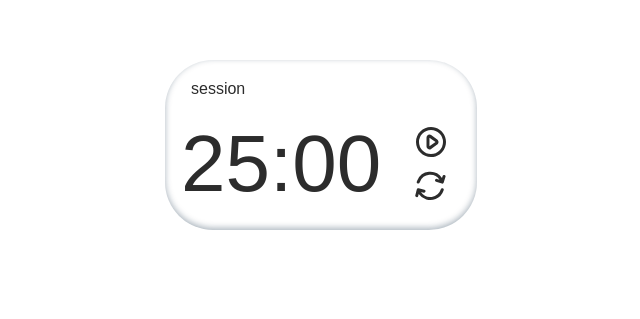
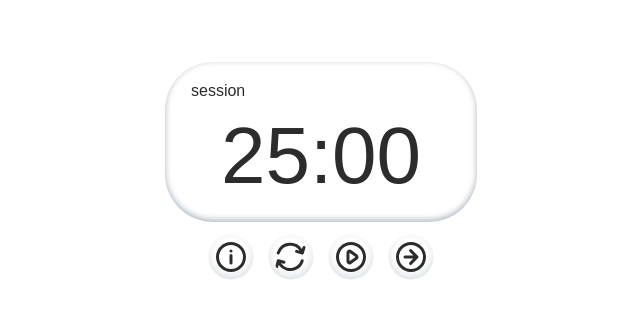
Before and after one commit to SamNarrative/Pod-timer, a React (Create React App) app: page / in a window 1280 px wide. Shown: the part 173-492 px from the top of the page, without its empty margins (319-959 px from the left). Built offline with nearby package versions, Linux system fonts and the light colour scheme.

Commit message:
move buttons to outside the session, make the finishing at not show seconds and format things

```diff
--- a/src/App.js
+++ b/src/App.js
@@ -1,8 +1,8 @@
-import "./styles.css";
-import React from "react";
-import { useEffect, useState } from "react";
-import moment from "moment";
-import "moment-timezone";
+import './styles.css';
+import React from 'react';
+import { useEffect, useState } from 'react';
+import moment from 'moment';
+import 'moment-timezone';
 
 moment().format();
 
@@ -21,7 +21,7 @@ function ClockWrapper() {
   const [sessionLengthTime, setSessionLengthTime] = useState(time);
   const [breakLengthTime, setBreakLengthTime] = useState(300);
   const [session, setSession] = useState(true);
-  const [beep, setBeep] = useState("");
+  const [beep, setBeep] = useState('');
   const [finishEpoc, setFinishEpoc] = useState();
 
   useEffect(() => {
@@ -40,7 +40,7 @@ function ClockWrapper() {
     const newTime = time;
     const minutes = Math.floor(newTime / 60);
     const seconds = newTime - minutes * 60;
-    return seconds < 10 ? minutes + ":0" + seconds : minutes + ":" + seconds;
+    return seconds < 10 ? minutes + ':0' + seconds : minutes + ':' + seconds;
   }
 
   function handleTimerClick() {
@@ -54,7 +54,7 @@ function ClockWrapper() {
   }
 
   function handleLengthChange(increase, type) {
-    if (type === "session") {
+    if (type === 'session') {
       if (sessionLengthTime <= 60 && !increase) {
         return;
       }
@@ -88,7 +88,7 @@ function ClockWrapper() {
   }
 
   useEffect(() => {
-    setBeep(document.getElementById("beep"));
+    setBeep(document.getElementById('beep'));
   }, []);
 
   if (time === 0) {
@@ -143,26 +143,26 @@ function Session({
   handleResetClick,
   timerActive,
   session,
-  finishEpoc
+  finishEpoc,
 }) {
   return (
     <div id="session">
       <div id="titleText">
         <p className="sessionTitle" id="title">
-          {session ? "session" : "break"}
+          {session ? 'session' : 'break'}
         </p>
         <p className="sessionTitle" id="finishingAt">
           {finishEpoc && timerActive
-            ? "finishing at: " +
+            ? 'finishing at: ' +
               moment
                 .unix(Math.round(finishEpoc / 1000))
-                .tz("Pacific/Auckland")
-                .format("h:mm:ssa")
-            : ""}
+                .tz('Pacific/Auckland')
+                .format('h:mma')
+            : ''}
         </p>
       </div>
-      <SessionTimer
-        formattedTime={formattedTime}
+      <SessionTimer formattedTime={formattedTime} />
+      <SessionButtons
         handleTimerClick={handleTimerClick}
         handleResetClick={handleResetClick}
         timerActive={timerActive}
@@ -171,29 +171,23 @@ function Session({
   );
 }
 
-function SessionTimer({
-  formattedTime,
-  handleTimerClick,
-  handleResetClick,
-  timerActive
-}) {
+function SessionTimer({ formattedTime }) {
   return (
     <div id="sessionTimerText">
       <p>{formattedTime}</p>
+    </div>
+  );
+}
+
+function SessionButtons({ handleTimerClick, handleResetClick, timerActive }) {
+  return (
     <div id="sessionTimerButtons">
       <svg
-          onClick={() => handleTimerClick()}
+        onClick={() => handleResetClick()}
         className="timerButton"
-          xmlns="http://www.w3.org/2000/svg"
-          viewBox="-2 -2 24 24"
-          width="24"
-          fill="currentColor"
+        xmlns="http://www.w3.org/2000/svg" viewBox="-2 -2 24 24" width="24" fill="currentColor"
       >
-          {timerActive ? (
-            <path d="M2 0h2a2 2 0 0 1 2 2v14a2 2 0 0 1-2 2H2a2 2 0 0 1-2-2V2a2 2 0 0 1 2-2zm0 2v14h2V2H2zm10-2h2a2 2 0 0 1 2 2v14a2 2 0 0 1-2 2h-2a2 2 0 0 1-2-2V2a2 2 0 0 1 2-2zm0 2v14h2V2h-2z"></path>
-          ) : (
-            <path d="M10 20C4.477 20 0 15.523 0 10S4.477 0 10 0s10 4.477 10 10-4.477 10-10 10zm0-2a8 8 0 1 0 0-16 8 8 0 0 0 0 16zm4.126-6.254l-4.055 2.898c-.905.646-2.13.389-2.737-.576A2.201 2.201 0 0 1 7 12.898V7.102C7 5.942 7.883 5 8.972 5c.391 0 .774.124 1.099.356l4.055 2.898c.905.647 1.146 1.952.54 2.917a2.042 2.042 0 0 1-.54.575zM8.972 7.102v5.796L13.027 10 8.972 7.102z"></path>
-          )}
+        <path d="M10 20C4.477 20 0 15.523 0 10S4.477 0 10 0s10 4.477 10 10-4.477 10-10 10zm0-2a8 8 0 1 0 0-16 8 8 0 0 0 0 16zm0-10a1 1 0 0 1 1 1v5a1 1 0 0 1-2 0V9a1 1 0 0 1 1-1zm0-1a1 1 0 1 1 0-2 1 1 0 0 1 0 2z"></path>
       </svg>
       <svg
         onClick={() => handleResetClick()}
@@ -205,7 +199,38 @@ function SessionTimer({
       >
         <path d="M17.83 4.194l.42-1.377a1 1 0 1 1 1.913.585l-1.17 3.825a1 1 0 0 1-1.248.664l-3.825-1.17a1 1 0 1 1 .585-1.912l1.672.511A7.381 7.381 0 0 0 3.185 6.584l-.26.633a1 1 0 1 1-1.85-.758l.26-.633A9.381 9.381 0 0 1 17.83 4.194zM2.308 14.807l-.327 1.311a1 1 0 1 1-1.94-.484l.967-3.88a1 1 0 0 1 1.265-.716l3.828.954a1 1 0 0 1-.484 1.941l-1.786-.445a7.384 7.384 0 0 0 13.216-1.792 1 1 0 1 1 1.906.608 9.381 9.381 0 0 1-5.38 5.831 9.386 9.386 0 0 1-11.265-3.328z"></path>
       </svg>
-      </div>
+
+        {timerActive ? (
+             <svg
+             onClick={() => handleTimerClick()}
+             className="timerButton"
+             xmlns="http://www.w3.org/2000/svg"
+         viewBox="-4 -3 24 24"
+             width="24"
+             fill="currentColor"
+           >
+          <path d="M2 0h2a2 2 0 0 1 2 2v14a2 2 0 0 1-2 2H2a2 2 0 0 1-2-2V2a2 2 0 0 1 2-2zm0 2v14h2V2H2zm10-2h2a2 2 0 0 1 2 2v14a2 2 0 0 1-2 2h-2a2 2 0 0 1-2-2V2a2 2 0 0 1 2-2zm0 2v14h2V2h-2z"></path>
+          </svg>) : (
+             <svg
+             onClick={() => handleTimerClick()}
+             className="timerButton"
+             xmlns="http://www.w3.org/2000/svg"
+             viewBox="-2 -2 24 24"
+             width="24"
+             fill="currentColor"
+           >
+          <path d="M10 20C4.477 20 0 15.523 0 10S4.477 0 10 0s10 4.477 10 10-4.477 10-10 10zm0-2a8 8 0 1 0 0-16 8 8 0 0 0 0 16zm4.126-6.254l-4.055 2.898c-.905.646-2.13.389-2.737-.576A2.201 2.201 0 0 1 7 12.898V7.102C7 5.942 7.883 5 8.972 5c.391 0 .774.124 1.099.356l4.055 2.898c.905.647 1.146 1.952.54 2.917a2.042 2.042 0 0 1-.54.575zM8.972 7.102v5.796L13.027 10 8.972 7.102z"></path>
+          </svg>)}
+
+      <svg
+        onClick={() => handleResetClick()}
+        className="timerButton"
+        xmlns="http://www.w3.org/2000/svg"
+        viewBox="-2 -2 24 24" width="24"
+        fill="currentColor"
+      >
+        <path d="M10 20C4.477 20 0 15.523 0 10S4.477 0 10 0s10 4.477 10 10-4.477 10-10 10zm0-2a8 8 0 1 0 0-16 8 8 0 0 0 0 16zm1.586-7H6a1 1 0 0 1 0-2h5.586L9.05 6.464a1 1 0 1 1 1.414-1.414l4.243 4.243a.997.997 0 0 1 0 1.414l-4.243 4.243a1 1 0 1 1-1.414-1.414L11.586 11z"></path>
+      </svg>
     </div>
   );
 }
@@ -215,7 +240,7 @@ function Control({ title, time, handleLengthChange, type }) {
     const newTime = time;
     const minutes = Math.floor(newTime / 60);
     const seconds = newTime - minutes * 60;
-    return seconds < 10 ? minutes + ":0" + seconds : minutes + ":" + seconds;
+    return seconds < 10 ? minutes + ':0' + seconds : minutes + ':' + seconds;
   }
 
   return (
--- a/src/styles.css
+++ b/src/styles.css
@@ -45,7 +45,7 @@
 
 #session {
   width: 300px;
-  height: 150px;
+  height: 140px;
   border-radius: 48px;
   padding: 10px 6px;
   box-shadow: rgba(10, 37, 64, 0.35) 0px -2px 6px 0px inset;
@@ -63,14 +63,13 @@
   justify-content: center;
   align-items: center;
   text-align: center;
-  grid-template-columns: 2fr 1fr;
 }
 
 #sessionTimerText p {
   font-size: 80px;
   font-weight: normal;
   text-align: center;
-  margin: 10px;
+  margin: 0px 20px;
 }
 
 #lengthControls {
@@ -93,14 +92,21 @@
 
 #sessionTimerButtons {
   display: grid;
-  grid-template-columns: 1fr;
+  grid-template-columns: 1fr 1fr 1fr 1fr;
   justify-items: center;
-  z-index: 1;
+  align-items: center;
+  margin: 30px;
 }
 
 .timerButton {
   transform: scale(1.5);
   margin: 10px;
+  padding: 3px;
+  background-color: rgba(255, 255, 255, 0.9);
+  border-radius: 50%;
+  box-shadow: rgba(50, 50, 93, 0.25) 0px 30px 30px -20px,
+  rgba(10, 37, 64, 0.15) 0px -2px 6px 0px inset;
+
 }
 
 .control {
@@ -147,8 +153,6 @@
 
 #finishingAt {
   text-align: right;
-  width: 180px;
-
 }
 
 @keyframes cycle-hue {
```
Lines whose indentation alone changed are shown as unchanged.
